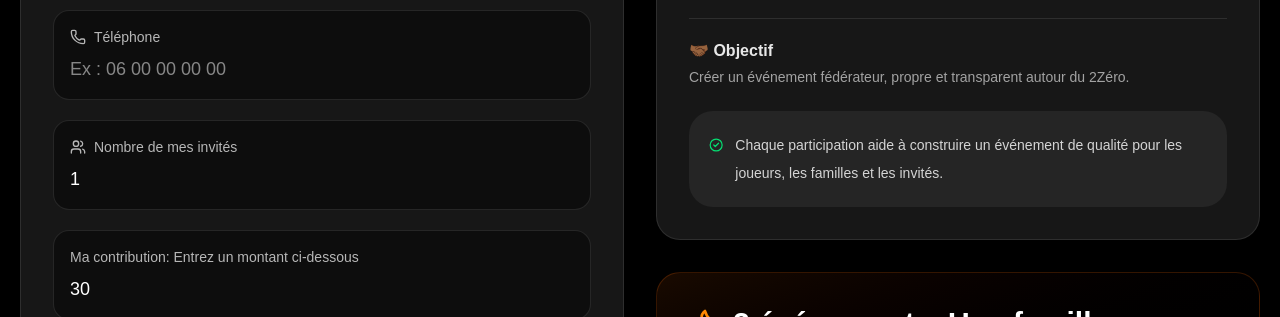
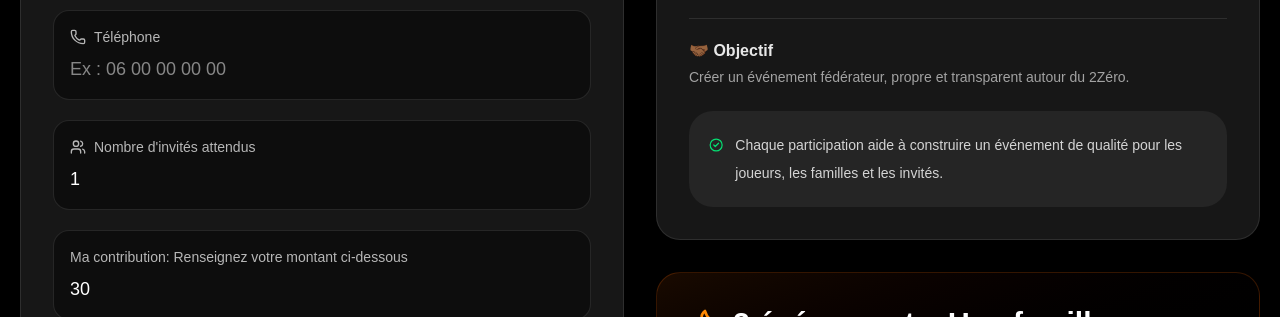
Before and after one commit to elokawilly/deuxzero-event, a Next.js app: page / in a window 1280 px wide. Shown: the part 860-1177 px from the top of the page. Built offline with nearby package versions, Linux system fonts and the light colour scheme.

Commit message:
Modification libelle invites

```diff
--- a/app/page.tsx
+++ b/app/page.tsx
@@ -154,7 +154,7 @@ Paiement effectué via PayPal 👊🏾`
 <div className="rounded-2xl border border-white/10 bg-black/40 p-4">
   <label className="mb-2 flex items-center gap-2 text-sm text-white/70">
     <Users className="h-4 w-4" />
-    Nombre de mes invités
+    Nombre d'invités attendus
   </label>
 
   <input
@@ -170,7 +170,7 @@ Paiement effectué via PayPal 👊🏾`
 </div>
 <div className="rounded-2xl border border-white/10 bg-black/40 p-4">
   <label className="mb-2 flex items-center gap-2 text-sm text-white/70">
-    Ma contribution: Entrez un montant ci-dessous
+    Ma contribution: Renseignez votre montant ci-dessous
   </label>
 
   <input
```
